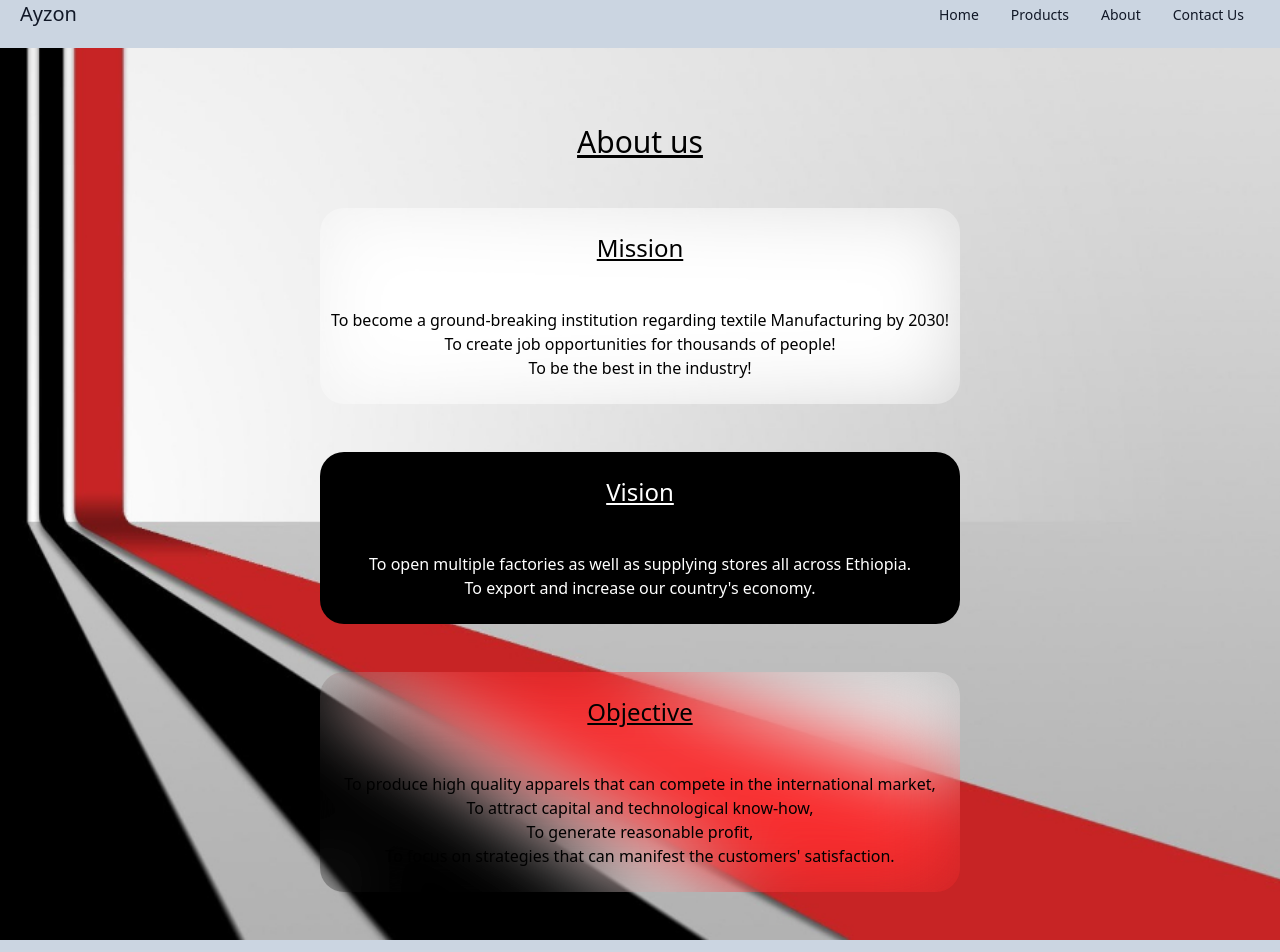
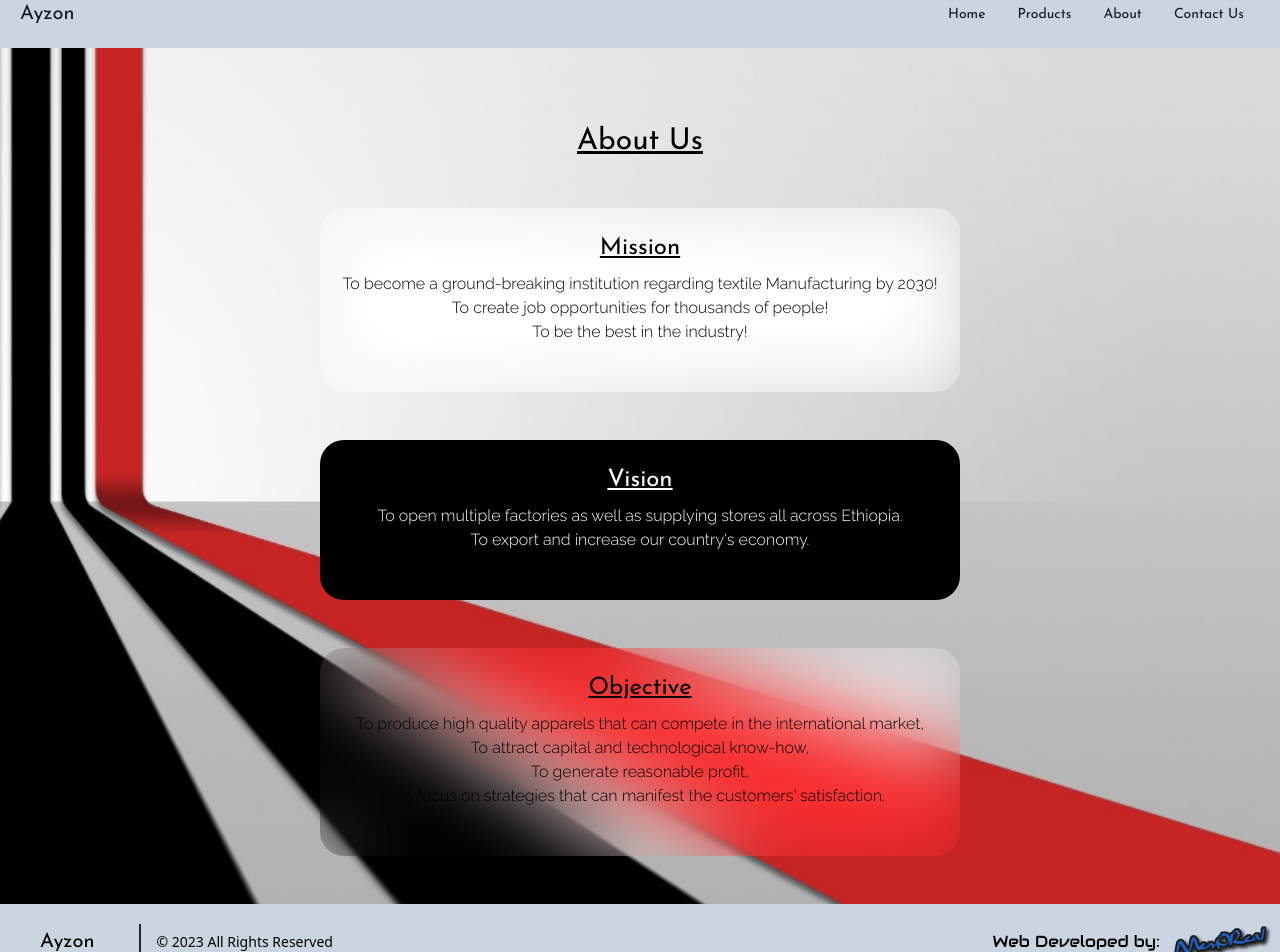
Before and after one commit to Mem0Real/ayzon, a Next.js app: page /about in a window 1280 px wide. Shown: the part 20-972 px from the top of the page. Built offline with nearby package versions, Linux system fonts and the light colour scheme.

Commit message:
Added font

```diff
--- a/navigation/footer.js
+++ b/navigation/footer.js
@@ -7,7 +7,7 @@ const footer = () => {
     <footer className="text-black bg-slate-300 body-font flex flex-col md:flex-row">
       <div className="container px-5 py-5 flex justify-start items-center flex-col md:flex-row basis-2/3">
         <a className="flex title-font font-medium items-center justify-center text-black border border-y-0 rounded-md border-r-0 border-l-0 mr-2">
-          <span className="mx-5 text-xl">Ayzon</span>
+          <span className="mx-5 text-xl font-Josefin">Ayzon</span>
         </a>
         <p className="text-sm text-black pl-2 sm:ml-4 sm:pl-4 sm:border-l-2 mt-2 md:mt-0 sm:border-gray-800 sm:py-2 sm:mt-0">
           © 2023 All Rights Reserved
--- a/navigation/navbar.js
+++ b/navigation/navbar.js
@@ -11,13 +11,15 @@ export default function Navbar() {
   return (
     <header className="text-gray-900 body-font bg-slate-300 fixed w-full top-0 z-50">
       <div className="container mx-auto flex flex-wrap p-5 flex-row items-center justify-between">
-        <a className="flex title-font font-medium items-center text-gray-900 mb-4 md:mb-0">
-          <span className="text-xl pt-5 md:pt-0">Ayzon</span>
-        </a>
+        <div className="flex title-font font-medium items-center text-gray-900 mb-4 md:mb-0">
+          <Link href="/" className="text-xl pt-5 md:pt-0 font-Josefin">
+            Ayzon
+          </Link>
+        </div>
         <nav className="md:ml-auto flex flex-wrap items-center text-base justify-center">
           {/* Default Menu */}
           <div className="">
-            <ul className="hidden md:flex">
+            <ul className="hidden md:flex font-Josefin">
               <li className="px-2">
                 <Link
                   href="/"
--- a/pages/_document.js
+++ b/pages/_document.js
@@ -1,13 +1,26 @@
-import { Html, Head, Main, NextScript } from 'next/document'
+import { Html, Head, Main, NextScript } from "next/document";
 
 export default function Document() {
   return (
     <Html lang="en">
-      <Head />
+      <Head>
+        <link
+          href="https://fonts.googleapis.com/css2?family=Josefin+Sans:wght@300;400;700&display=swap"
+          rel="stylesheet"
+        />
+        <link
+          href="https://fonts.googleapis.com/css2?family=Audiowide&display=swap"
+          rel="stylesheet"
+        />
+        <link
+          href="https://fonts.googleapis.com/css2?family=Raleway:wght@300&display=swap"
+          rel="stylesheet"
+        />
+      </Head>
       <body>
         <Main />
         <NextScript />
       </body>
     </Html>
-  )
+  );
 }
--- a/pages/about.js
+++ b/pages/about.js
@@ -6,11 +6,13 @@ const about = () => {
     <Layout>
       <div className="bg-aboutBg text-white bg-fixed bg-center bg-no-repeat bg-cover pt-24">
         <div className="flex flex-col justify-center items-center">
-          <h3 className="underline text-3xl mt-12 text-black">About us</h3>
+          <h3 className="underline text-3xl mt-12 text-black font-Josefin">
+            About Us
+          </h3>
           {/* Mission */}
           <div className="text-center mt-12 w-auto md:w-1/2 rounded-3xl text-black backdrop-blur-2xl backdrop-brightness-125">
-            <h2 className="underline mt-6 text-2xl">Mission</h2>
-            <ul className="mt-5 py-6">
+            <h2 className="underline mt-6 text-2xl font-Josefin">Mission</h2>
+            <ul className="mt-2 pb-12 font-raleWay">
               <li>
                 To become a ground-breaking institution regarding textile
                 Manufacturing by 2030!
@@ -22,8 +24,8 @@ const about = () => {
 
           {/* Vision */}
           <div className="text-center mt-12 bg-black w-auto md:w-1/2 rounded-3xl text-white">
-            <h2 className="underline mt-6 text-2xl">Vision</h2>
-            <ul className="mt-5 py-6">
+            <h2 className="underline mt-6 text-2xl font-Josefin">Vision</h2>
+            <ul className="mt-2 pb-12 font-raleWay">
               <li>
                 To open multiple factories as well as supplying stores all
                 across Ethiopia.
@@ -34,8 +36,8 @@ const about = () => {
 
           {/* Objective */}
           <div className="text-center mt-12 w-auto md:w-1/2 rounded-3xl text-black mb-12 backdrop-blur-2xl backdrop-brightness-125">
-            <h2 className="underline mt-6 text-2xl">Objective</h2>
-            <ul className="mt-5 py-6">
+            <h2 className="underline mt-6 text-2xl font-Josefin">Objective</h2>
+            <ul className="mt-2 pb-12 font-raleWay">
               <li>
                 To produce high quality apparels that can compete in the
                 international market,
--- a/pages/index.js
+++ b/pages/index.js
@@ -9,25 +9,25 @@ export default function Home() {
     <Layout>
       <div className="box-border text-center bg-slate-200  dark:bg-slate-900">
         <header className="flex flex-col justify-center items-center text-2xl h-screen bg-heroBg bg-no-repeat bg-center bg-cover bg-fixed">
-          <h1 className="lg:mt-12 border-x-2 px-12 py-6 mb-12 rounded-md text-3xl backdrop-blur-md backdrop-opacity-75 text-black">
+          <h1 className="lg:mt-12 border-x-2 px-12 py-6 mb-12 rounded-md text-3xl backdrop-blur-md backdrop-opacity-75 text-black font-Josefin">
             Welcome To <br />
             Ayzon Manufacturing
           </h1>
         </header>
         <div className="p-12 bg-slate-300">
-          <h1 className="text-xl">
+          <h1 className="text-xl font-raleWay">
             We pride ourselves in the qualities of our products.
           </h1>
         </div>
         <section className="text-gray-600 body-font">
           <div className="container mx-auto flex px-5 py-24 md:flex-row flex-col items-center">
             <div className="lg:flex-grow md:w-1/2 lg:pr-24 md:pr-16 flex flex-col md:items-start md:text-left mb-16 md:mb-0 items-center text-center">
-              <h1 className="title-font sm:text-4xl text-3xl mb-4 font-medium text-gray-900 text-center">
+              <h1 className="title-font sm:text-4xl text-3xl mb-4 font-medium text-gray-900 text-center font-Josefin">
                 Striving to produce high quality garments
                 <br className="inline-block" />
                 All made here in Ethiopia.
               </h1>
-              <p className="mb-8 leading-relaxed text-center">
+              <p className="mb-8 leading-relaxed text-center font-raleWay">
                 We provide high quality apparels of all kinds for our fellow
                 customers. We work tirelessly to prepare and produce these
                 multitude of merchandises in a timely manner.
@@ -45,7 +45,9 @@ export default function Home() {
           </div>
         </section>
         <div className="p-12 bg-slate-300">
-          <h1 className="text-xl">Providing for all your clothing needs.</h1>
+          <h1 className="text-xl font-raleWay">
+            Providing for all your clothing needs.
+          </h1>
         </div>
         <section className="text-gray-600 body-font">
           <div className="container mx-auto flex lg:px-12 px-5 py-24 md:flex-row flex-col items-center">
@@ -59,12 +61,12 @@ export default function Home() {
               />
             </div>
             <div className="lg:flex-grow md:w-1/2 lg:pl-24 md:pl-16 flex flex-col md:items-start md:text-left items-center text-center">
-              <h1 className="title-font sm:text-4xl text-3xl mb-4 font-medium text-gray-900 text-center">
+              <h1 className="title-font sm:text-4xl text-3xl mb-4 font-medium text-gray-900 text-center font-Josefin">
                 From simple textiles to specific designs
                 <br className="inline-block" />
                 We have them all.
               </h1>
-              <p className="mb-8 leading-relaxed text-center">
+              <p className="mb-8 leading-relaxed text-center font-raleWay">
                 We offer stock products with all kinds of colors and sizes for
                 bulk requirements but we also provide specific designs and
                 textures with unlimited choices.
@@ -73,19 +75,19 @@ export default function Home() {
           </div>
         </section>
         <div className="p-12 bg-slate-300">
-          <h1 className="text-xl">
+          <h1 className="text-xl font-raleWay">
             We stand ready to provide you with your utmost desires.
           </h1>
         </div>
         <section className="text-gray-600 body-font">
           <div className="container mx-auto flex px-5 py-24 md:flex-row flex-col items-center">
             <div className="lg:flex-grow md:w-1/2 lg:pr-24 md:pr-16 flex flex-col md:items-start md:text-left items-center text-center">
-              <h1 className="title-font sm:text-4xl text-3xl mb-4 font-medium text-gray-900 text-center">
+              <h1 className="title-font sm:text-4xl text-3xl mb-4 font-medium text-gray-900 text-center font-Josefin">
                 Got a time sensitive order?
                 <br className="inline-block" />
                 We can handle it.
               </h1>
-              <p className="mb-8 leading-relaxed text-center">
+              <p className="mb-8 leading-relaxed text-center font-raleWay">
                 Here at Ayzon Manufacturing, our extremely efficient
                 professionals are standing by to take how ever many orders you
                 can offer. Complete with packaging and delivery, we can present
--- a/tailwind.config.js
+++ b/tailwind.config.js
@@ -16,6 +16,11 @@ module.exports = {
         productsBg: "url('/images/products.jpg')",
         aboutBg: "url('/images/about.jpg')",
       },
+      fontFamily: {
+        Josefin: ["Josefin Sans"],
+        audioWide: ["AudioWide"],
+        raleWay: ["Raleway"],
+      },
     },
   },
   plugins: [require("daisyui")],
```
Also changed, not shown: pages/products.js (+21 -21 lines).
